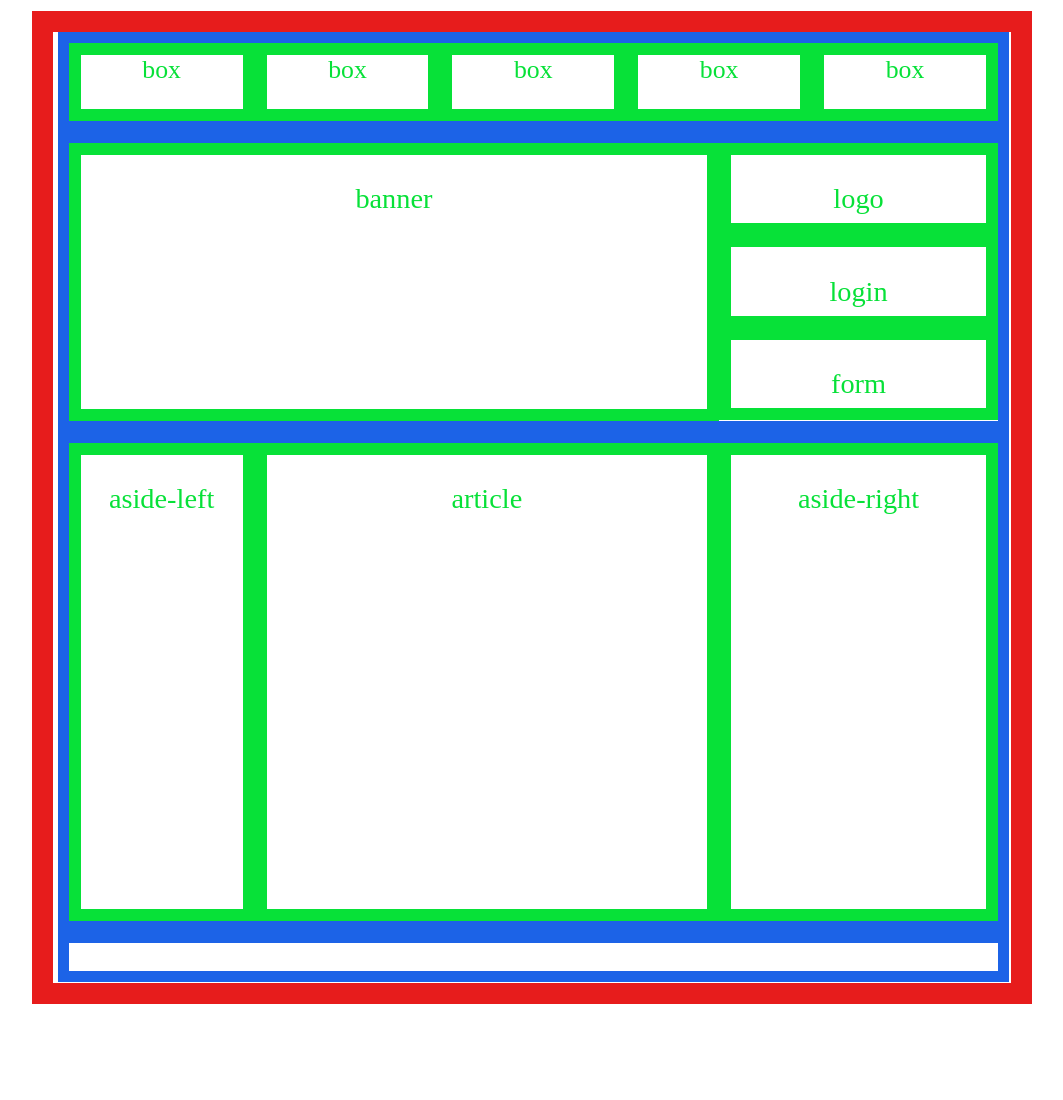
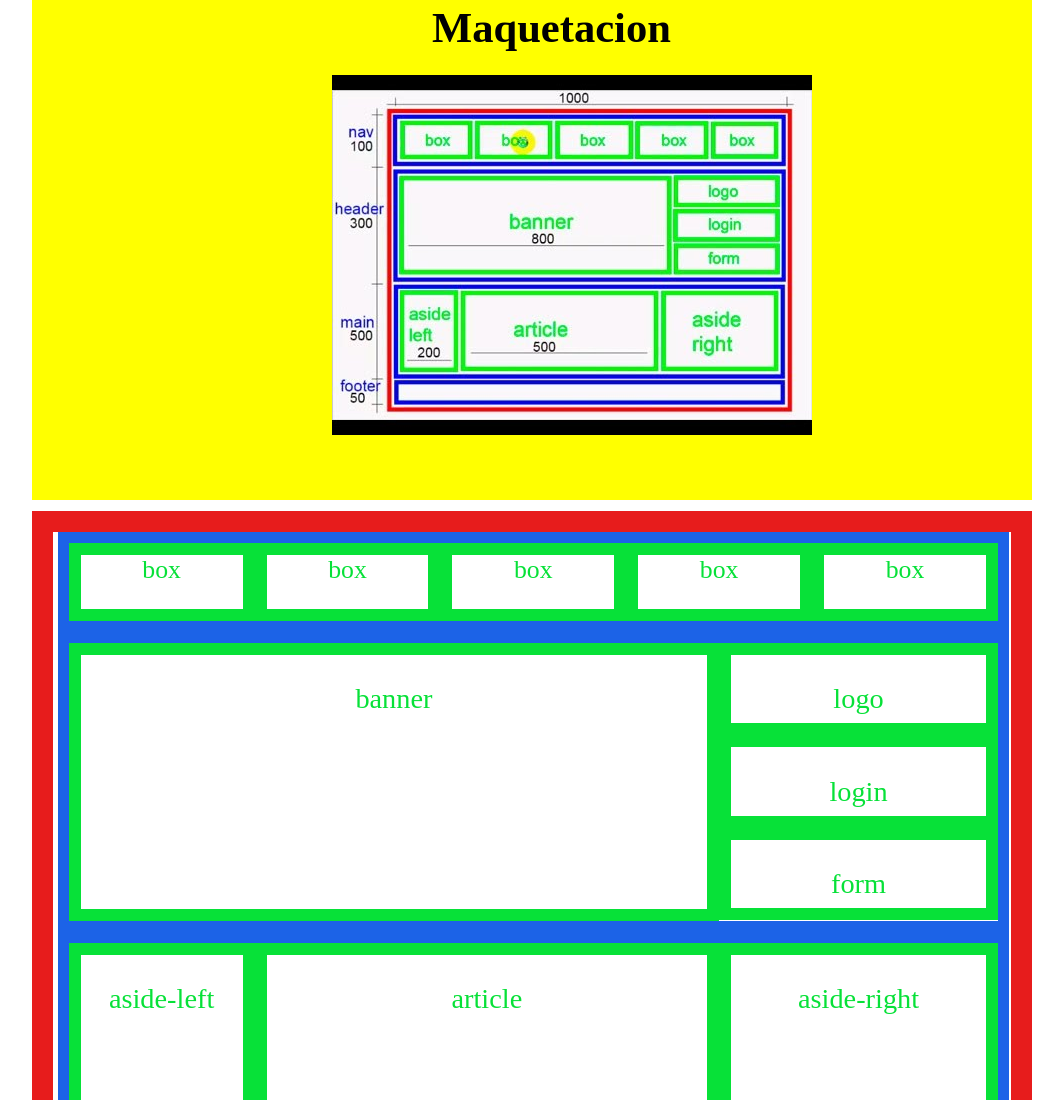
Before and after one commit to Quechus/MaquetacionCSS, a plain HTML site: page maquetacion2/maq2.html in a window 1280 px wide. Shown: the top 1100 px of the page, without its empty margins (108-1171 px from the left). Before the commit the page ends 1014 px from the top, so only its background shows below. Drawn offline with Linux system fonts and the light colour scheme.

Commit message:
agregadas las imagenes

```diff
--- a/maquetacion1/estilos/style.css
+++ b/maquetacion1/estilos/style.css
@@ -5,6 +5,25 @@
 *,::before,::after{
     box-sizing: border-box;
 }
+/*************************************/
+.titulo {
+    width: 1000px;
+    height: 300px;
+    background-color: yellow;
+    margin: 0 auto;
+    position :relative;
+}
+.attachment1{
+    position: absolute;
+    left:35%;
+    top: 15%;
+}
+.attachment2{
+    position: absolute;
+    left: 40%;
+    top: -5%;
+}
+/************************************/
 .main{
     width: 1000px;
     height: 1200px;
--- a/maquetacion2/estilos/style.css
+++ b/maquetacion2/estilos/style.css
@@ -8,6 +8,26 @@
     color: var(--color-verde);
     font-size: 1.1em;
 }
+/*************************************/
+.titulo {
+    width: 1000px;
+    height: 500px;
+    background-color: yellow;
+    margin: 0 auto;
+    position :relative;
+}
+.attachment1{
+    position: absolute;
+    left:30%;
+    top: 15%;
+}
+.attachment2{
+    color: black;
+    position: absolute;
+    left: 40%;
+    top: -5%;
+}
+/************************************/
 .main{
     width: 1000px;
     height: 993px;
--- a/maquetacion2/maq2.html
+++ b/maquetacion2/maq2.html
@@ -9,6 +9,10 @@
     <link rel="stylesheet" href="./estilos/style.css">
 </head>
 <body>
+    <div class="titulo">
+            <h1 class="attachment2">Maquetacion</h1>
+            <img class="attachment1" src="../img/maquetacion2.jpg" alt="">
+    </div>
     <div class="main">
         <div class="header">
             <div class="banner"><p>banner</p></div>
```
Also changed, not shown: maquetacion1/maq1.html (+4 -0 lines).
